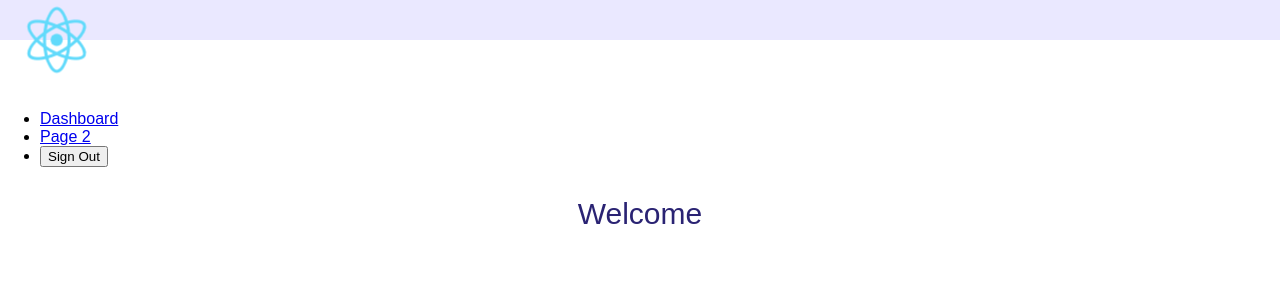
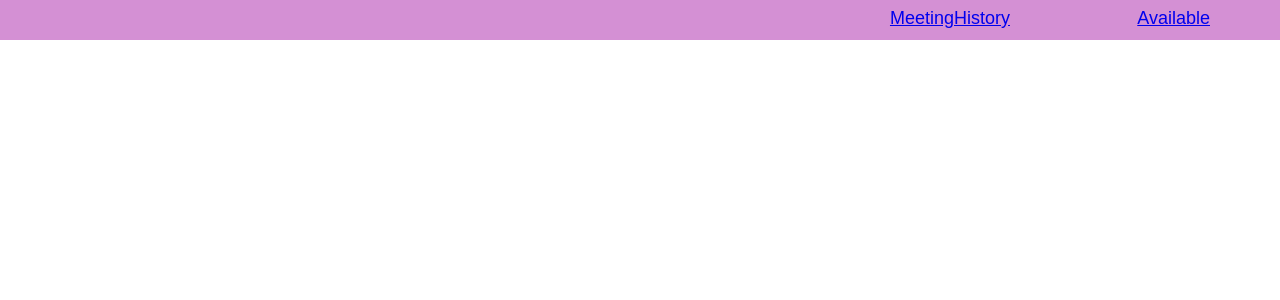
Before and after one commit to sehersarin/MSCI342-Term-Project, a React (Create React App) app in the folder react-ui/: page /AvailableMeetingHeader in a window 1280 px wide. Before the commit this address led to /dashboard/. Shown: the top 300 px of the page. Built offline with nearby package versions, Linux system fonts and the light colour scheme.

Commit message:
created header component for Avaiable/Meeting page

```diff
--- a/react-ui/src/App.js
+++ b/react-ui/src/App.js
@@ -8,6 +8,7 @@ import {
   Route,
   Redirect
 } from "react-router-dom";
+import AvailableMeetingHeader from './components/AvailableMeetingHeader';
 
 
 class App extends Component {
@@ -19,8 +20,10 @@ class App extends Component {
 
     return (
       <div className="App">
+        <AvailableMeetingHeader/>
         <Router>
       <Switch>
+        <Route path = "/AvailableMeetingHeader" Component = {AvailableMeetingHeader}></Route> {/* this is test code line*/}
         <Route path="/login" component={LogIn}>
           {/* <LogIn /> */}
         </Route>
@@ -38,6 +41,7 @@ class App extends Component {
         <Route path="/dashboard/" component={Dashboard}>
           {/* removed exact path  for both top and bottom*/}
           {/* <Redirect from="/" to="dashboard/" /> */}
+
         </Route>
         <Route path="*">
           <Redirect from="/" to="dashboard/" />
--- /dev/null
+++ b/react-ui/src/components/AvailableMeetingHeader.css
@@ -0,0 +1,23 @@
+.appHeader {
+    height: 40px;
+    background-color: rgba(209, 134, 209, 0.918);
+}
+
+.HeaderText1 {
+
+  position: absolute;
+  top: 8px;
+  right: 70px;
+  font-size: 18px;
+  display:block;
+
+}
+
+.HeaderText2 {
+    position: absolute;
+    font-size: 18px;
+    top: 8px;
+    right: 270px;
+    display:block;
+
+  }
--- /dev/null
+++ b/react-ui/src/components/AvailableMeetingHeader.js
@@ -0,0 +1,19 @@
+import React from 'react'
+import './AvailableMeetingHeader.css'
+// header with links to other pages
+
+function AvailableMeetingHeader() {
+    return (
+        <div>
+           <header className = 'appHeader'></header>
+            <l1 className = 'HeaderText1'>
+                <a href = "https://www.google.com/" target="_blank"> Available</a>
+            </l1>
+            <l2 className = 'HeaderText2'>
+                <a href = "#">MeetingHistory</a>
+            </l2>
+        </div>
+    )
+}
+
+export default AvailableMeetingHeader
```
Also changed, not shown: react-ui/package.json (+13 -1 lines), 1 other file (tests, documents, lock files or other folders).
